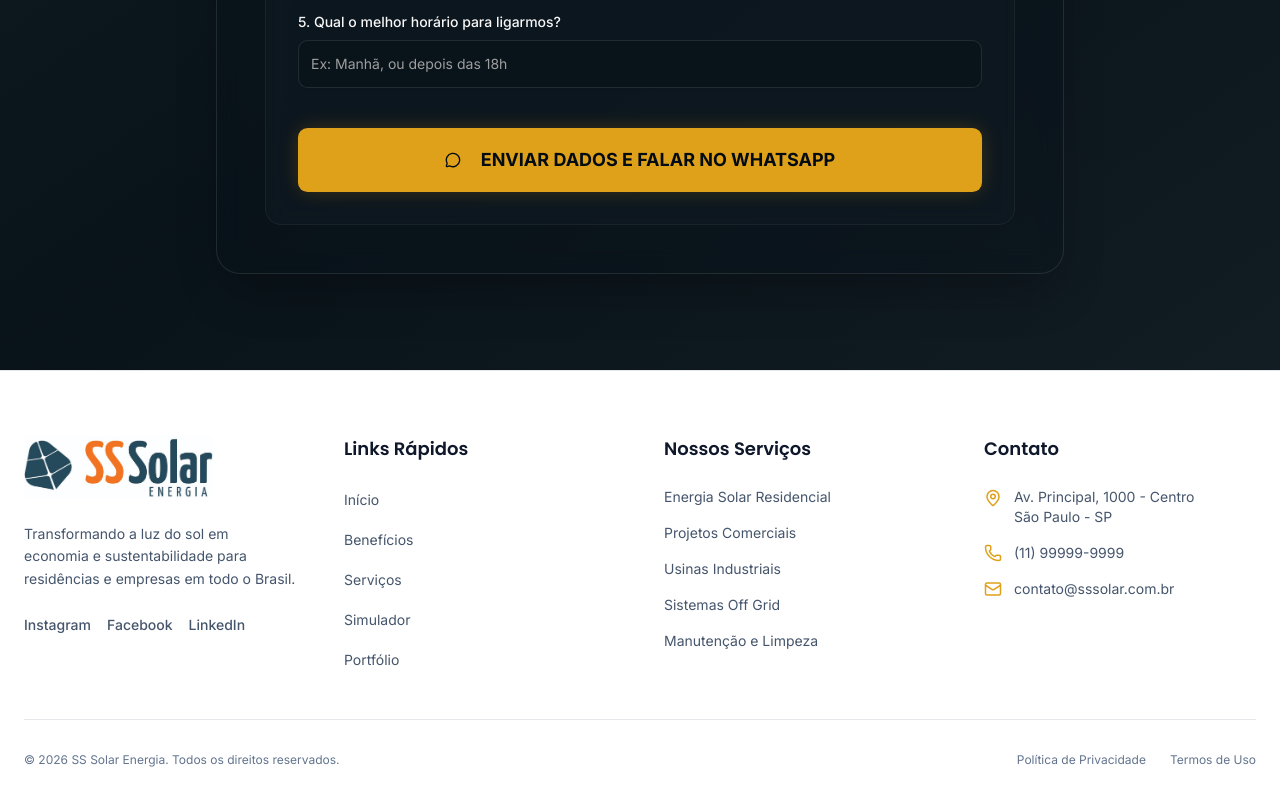
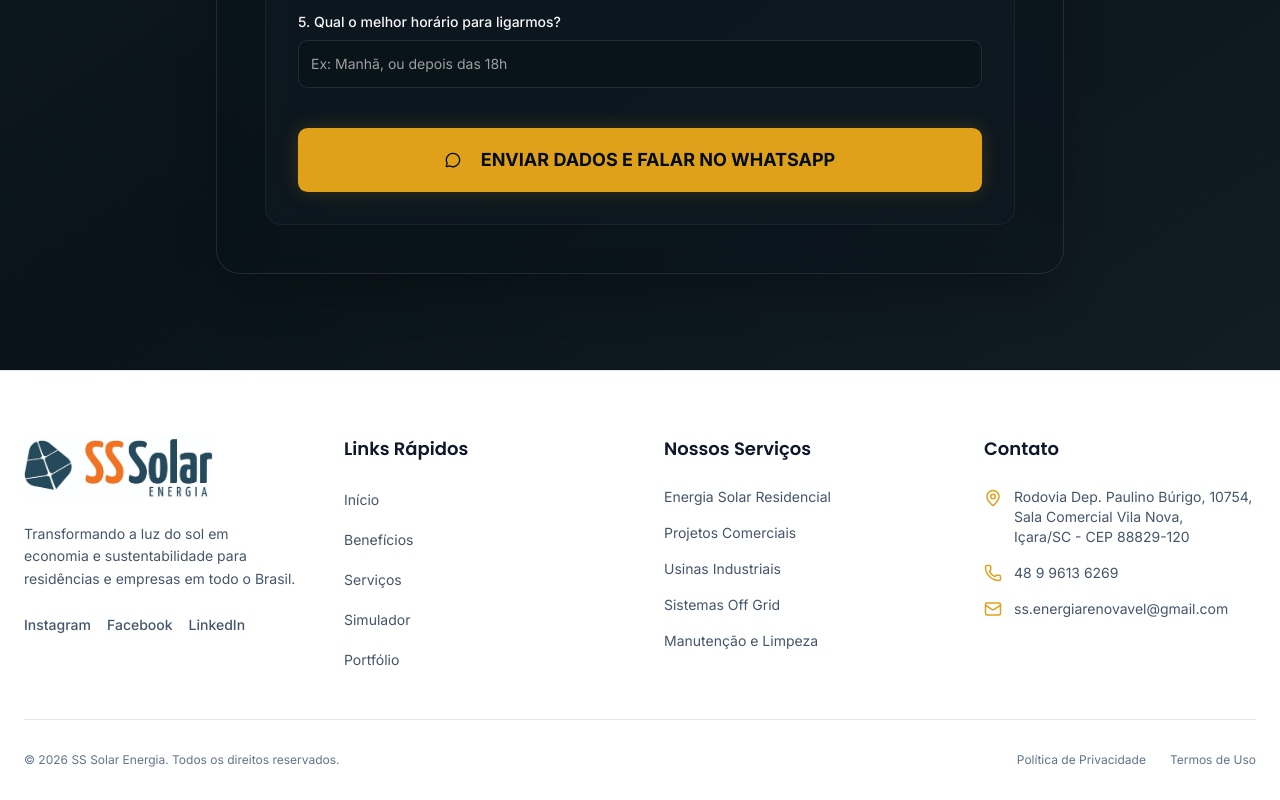
Before and after one commit to oHenriqueCorreia/SS-ENERGIA-SOLAR, a Next.js app: page / in a window 1280 px wide. Shown: the part 10013-10813 px from the top of the page. Built offline with nearby package versions, Linux system fonts and the light colour scheme.

Commit message:
Atualiza informações de contato e número do WhatsApp para os reais

```diff
--- a/src/components/layout/Footer.tsx
+++ b/src/components/layout/Footer.tsx
@@ -52,15 +52,15 @@ export function Footer() {
             <ul className="space-y-4">
               <li className="flex items-start gap-3">
                 <MapPin className="text-primary mt-0.5 shrink-0" size={18} />
-                <span className="text-slate-600 text-sm">Av. Principal, 1000 - Centro<br />São Paulo - SP</span>
+                <span className="text-slate-600 text-sm">Rodovia Dep. Paulino Búrigo, 10754,<br />Sala Comercial Vila Nova,<br />Içara/SC - CEP 88829-120</span>
               </li>
               <li className="flex items-center gap-3">
                 <Phone className="text-primary shrink-0" size={18} />
-                <span className="text-slate-600 text-sm">(11) 99999-9999</span>
+                <span className="text-slate-600 text-sm">48 9 9613 6269</span>
               </li>
               <li className="flex items-center gap-3">
                 <Mail className="text-primary shrink-0" size={18} />
-                <span className="text-slate-600 text-sm">contato@sssolar.com.br</span>
+                <span className="text-slate-600 text-sm">ss.energiarenovavel@gmail.com</span>
               </li>
             </ul>
           </div>
--- a/src/components/sections/CtaFinalSection.tsx
+++ b/src/components/sections/CtaFinalSection.tsx
@@ -29,7 +29,7 @@ export function CtaFinalSection() {
 
     // Envia para o WhatsApp
     const msg = `Olá! Gostaria de uma análise para energia solar.%0A%0A*Nome:* ${nome}%0A*Telefone:* ${telefone}%0A*Conta Média:* R$ ${consumo}%0A*Cidade:* ${cidade}%0A*Melhor Horário:* ${horario}`;
-    window.open(`https://wa.me/5511999999999?text=${msg}`, "_blank");
+    window.open(`https://wa.me/5548996136269?text=${msg}`, "_blank");
   };
 
   return (
--- a/src/components/ui/WhatsAppButton.tsx
+++ b/src/components/ui/WhatsAppButton.tsx
@@ -12,7 +12,7 @@ export function WhatsAppButton() {
       className="fixed bottom-6 right-6 z-50"
     >
       <Link
-        href="https://wa.me/5511999999999?text=Olá,%20gostaria%20de%20fazer%20um%20orçamento%20de%20energia%20solar."
+        href="https://wa.me/5548996136269?text=Olá,%20gostaria%20de%20fazer%20um%20orçamento%20de%20energia%20solar."
         target="_blank"
         rel="noopener noreferrer"
         className="flex items-center justify-center w-14 h-14 bg-[#25D366] text-white rounded-full shadow-lg shadow-[#25D366]/30 hover:scale-110 transition-transform duration-300 group relative"
```
